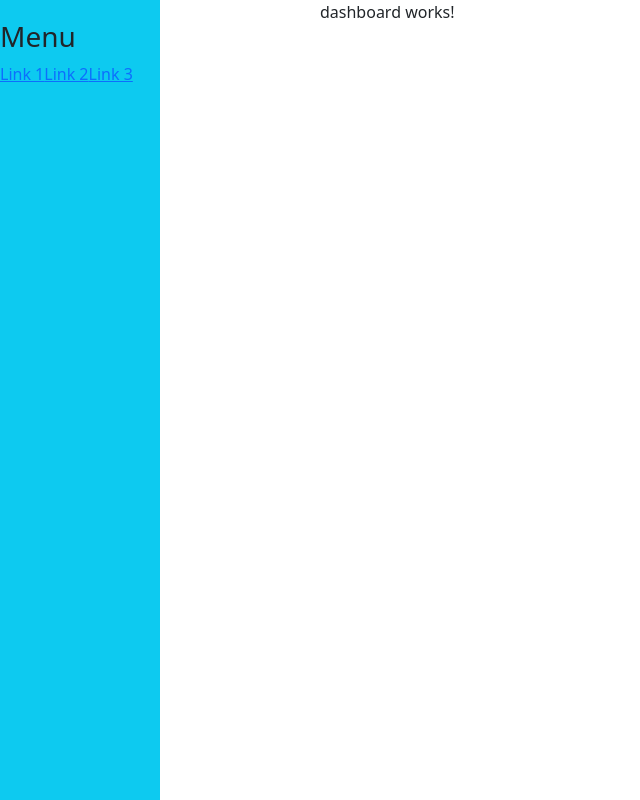
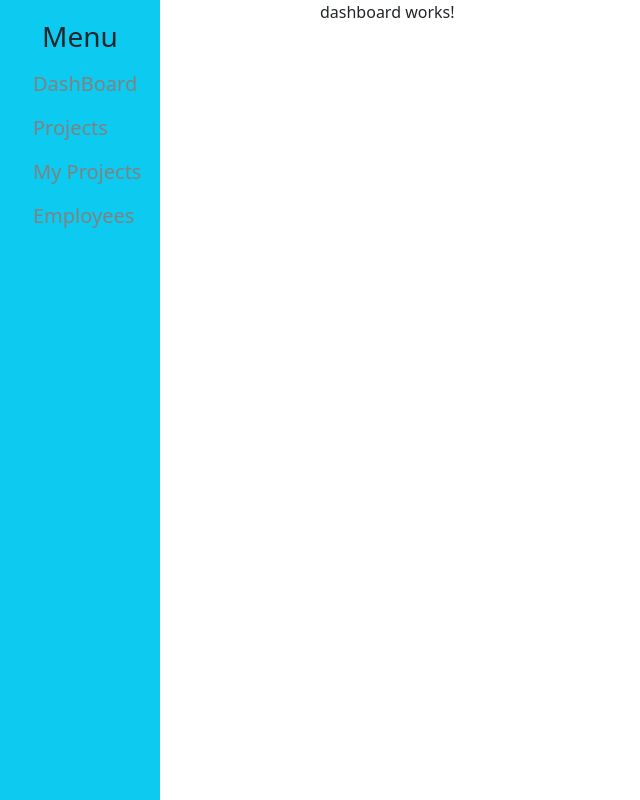
Before and after one commit to calvinsim2/GecoProjectManagementUI, an Angular app: page /management/dashboard in a window 1280 px wide. Shown: the whole page, without its empty margins (0-640 px from the left). Built offline with nearby package versions, Linux system fonts and the light colour scheme.

Commit message:
added auth for login

```diff
--- a/src/app/login/login.component.html
+++ b/src/app/login/login.component.html
@@ -3,7 +3,7 @@
 </div>
 <div class="container col-4 bg-info mx-auto my-3 border border-primary rounded">
   <div class="container text-center m-2">
-    <h3 class="account-title">Access Project Management Portal</h3>
+    <h3 class="account-title">Project Management Portal</h3>
 
     <button (click)="navigateToSignUp()" class="btn btn-success">
       Not a user? Sign up HERE!
@@ -33,7 +33,13 @@
     </div>
 
     <div class="form-group text-center m-2">
-      <button type="submit" class="btn btn-warning account-btn">Login</button>
+      <button
+        type="submit"
+        (click)="login()"
+        class="btn btn-warning account-btn"
+      >
+        Login
+      </button>
     </div>
   </form>
 </div>
--- a/src/app/login/login.component.ts
+++ b/src/app/login/login.component.ts
@@ -3,7 +3,7 @@ import { Component, OnInit } from '@angular/core';
 // step 1, we need to import this 3 things to build angular forms
 import { FormGroup, FormBuilder, Validators } from '@angular/forms';
 
-// import { AuthService } from '../shared/services/auth.service';
+import { AuthService } from '../shared/services/auth.service';
 import { Router } from '@angular/router';
 
 @Component({
@@ -14,7 +14,11 @@ import { Router } from '@angular/router';
 export class LoginComponent implements OnInit {
   loginForm!: FormGroup;
 
-  constructor(private formBuilder: FormBuilder, private router: Router) {}
+  constructor(
+    private formBuilder: FormBuilder,
+    private router: Router,
+    private authService: AuthService
+  ) {}
 
   ngOnInit(): void {
     this.loginForm = this.formBuilder.group({
@@ -23,25 +27,24 @@ export class LoginComponent implements OnInit {
     });
   }
 
-  // login() {
-  //   if (this.loginForm.valid) {
-  //     this.authService.loginUser(this.loginForm.value).subscribe({
-  //       next: (res) => {
-  //         localStorage.setItem('token', res.token);
+  login() {
+    if (this.loginForm.valid) {
+      this.authService.loginUser(this.loginForm.value).subscribe({
+        next: (res) => {
+          localStorage.setItem('token', res.token);
 
-  //         this.router.navigate([
-  //           `blog/user/${this.authService.getLoggedInUserID()}`,
-  //         ]);
-  //         // store it in local storage.
-  //       },
-  //       error: (err) => {
-  //         alert(`${err.error.statusCode} - ${err.error.message}`);
-  //       },
-  //     });
-  //   } else {
-  //     alert('Please ensure Email is in correct format, and password filled.');
-  //   }
-  // }
+          this.router.navigate([
+            `management/users/${this.authService.getLoggedInUserID()}`,
+          ]);
+        },
+        error: (err) => {
+          alert(`${err.error.statusCode} - ${err.error.message}`);
+        },
+      });
+    } else {
+      alert('Please ensure Email is in correct format, and password filled.');
+    }
+  }
 
   navigateToSignUp() {
     this.router.navigate(['signup']);
--- a/src/app/management/management.component.html
+++ b/src/app/management/management.component.html
@@ -1,8 +1,19 @@
-<div class="bg-info sidenav">
-  <h3 class="w3-bar-item">Menu</h3>
-  <a href="#" class="w3-bar-item w3-button">Link 1</a>
-  <a href="#" class="w3-bar-item w3-button">Link 2</a>
-  <a href="#" class="w3-bar-item w3-button">Link 3</a>
+<div class="bg-info text-center sidenav">
+  <h3 class="text-center">Menu</h3>
+  <div class="text-center">
+    <button (click)="navigateToDashBoard()" class="btn sidebtn text-center">
+      DashBoard
+    </button>
+    <button (click)="navigateToProjects()" class="btn sidebtn text-center">
+      Projects
+    </button>
+    <button (click)="navigateToMyProjects()" class="btn sidebtn text-center">
+      My Projects
+    </button>
+    <button (click)="navigateToUsers()" class="btn sidebtn text-center">
+      Employees
+    </button>
+  </div>
 </div>
 <div style="margin-left: 25%">
   <router-outlet></router-outlet>
--- a/src/app/management/management.component.scss
+++ b/src/app/management/management.component.scss
@@ -8,4 +8,19 @@
   background-color: #111;
   overflow-x: hidden;
   padding-top: 20px;
+
+  display: block;
 }
+
+.sidebtn {
+  text-decoration: none;
+  text-align: center;
+  font-size: 20px;
+  color: #818181;
+  display: block;
+  margin-left: 20px;
+}
+
+.sidebtn:hover {
+  color: #f1f1f1;
+}
--- a/src/app/management/management.component.ts
+++ b/src/app/management/management.component.ts
@@ -1,15 +1,32 @@
 import { Component, OnInit } from '@angular/core';
+import { Router } from '@angular/router';
 
 @Component({
   selector: 'app-management',
   templateUrl: './management.component.html',
-  styleUrls: ['./management.component.scss']
+  styleUrls: ['./management.component.scss'],
 })
 export class ManagementComponent implements OnInit {
+  userId: any = '1';
+  constructor(private router: Router) {}
 
-  constructor() { }
+  ngOnInit(): void {}
 
-  ngOnInit(): void {
+  // navigation
+
+  navigateToDashBoard() {
+    this.router.navigate([`management/dashboard`]);
   }
 
+  navigateToProjects() {
+    this.router.navigate([`management/projects`]);
+  }
+
+  navigateToMyProjects() {
+    this.router.navigate([`management/projects/${this.userId}`]);
+  }
+
+  navigateToUsers() {
+    this.router.navigate(['management/users']);
+  }
 }
--- /dev/null
+++ b/src/app/shared/services/auth.service.ts
@@ -0,0 +1,77 @@
+import { Injectable } from '@angular/core';
+import { HttpClient, HttpHeaders } from '@angular/common/http';
+import { Router } from '@angular/router';
+
+@Injectable({
+  providedIn: 'root',
+})
+export class AuthService {
+  public baseApiUrl: string = 'https://localhost:7195/api/auth/';
+
+  constructor(private http: HttpClient, private router: Router) {}
+
+  loginUser(loginObj: any) {
+    return this.http.post<any>(`${this.baseApiUrl}login`, loginObj);
+  }
+
+  // changingPassword(userObj: any) {
+  //   return this.http.put<any>(
+  //     'https://localhost:44364/api/Auth/changepassword',
+  //     userObj, this.httpOptionsProvider()
+  //   );
+  // }
+
+  resetPassword(userObj: any) {
+    return this.http.put<any>(
+      `${this.baseApiUrl}reset`,
+      userObj,
+      this.httpOptionsProvider()
+    );
+  }
+
+  httpOptionsProvider() {
+    const options = {
+      headers: new HttpHeaders({
+        Authorization: 'Bearer ' + this.getToken(),
+      }),
+    };
+    return options;
+  }
+
+  isUserLogin(): boolean {
+    return !!localStorage.getItem('token');
+  }
+
+  getLoggedInUserID() {
+    if (this.isUserLogin()) {
+      let token = this.getToken();
+      let decodedJWT = JSON.parse(window.atob(token?.split('.')[1]));
+      return decodedJWT.UserId ? decodedJWT.UserId : '';
+    }
+  }
+
+  getLoggedInRole() {
+    if (this.isUserLogin()) {
+      let token = this.getToken();
+      let decodedJWT = JSON.parse(window.atob(token?.split('.')[1]));
+      return decodedJWT.Role ? decodedJWT.Role : '';
+    }
+  }
+
+  getProjectManagerStatus() {
+    if (this.isUserLogin()) {
+      let token = this.getToken();
+      let decodedJWT = JSON.parse(window.atob(token?.split('.')[1]));
+      return decodedJWT.IsProjectManager ? decodedJWT.IsProjectManager : false;
+    }
+  }
+
+  logout() {
+    this.router.navigate(['login']);
+    localStorage.clear();
+  }
+
+  private getToken() {
+    return localStorage.getItem('token')!;
+  }
+}
```
Also changed, not shown: src/app/app.module.ts (+5 -9 lines).
